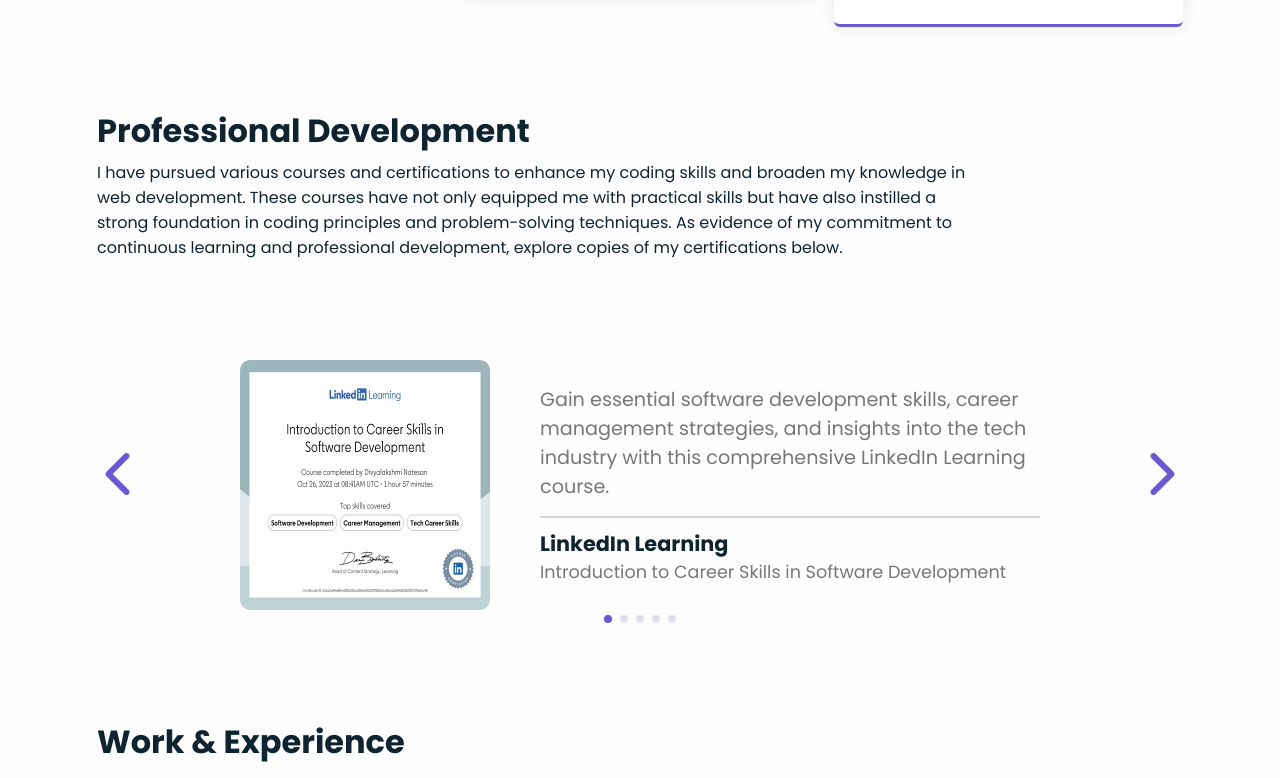
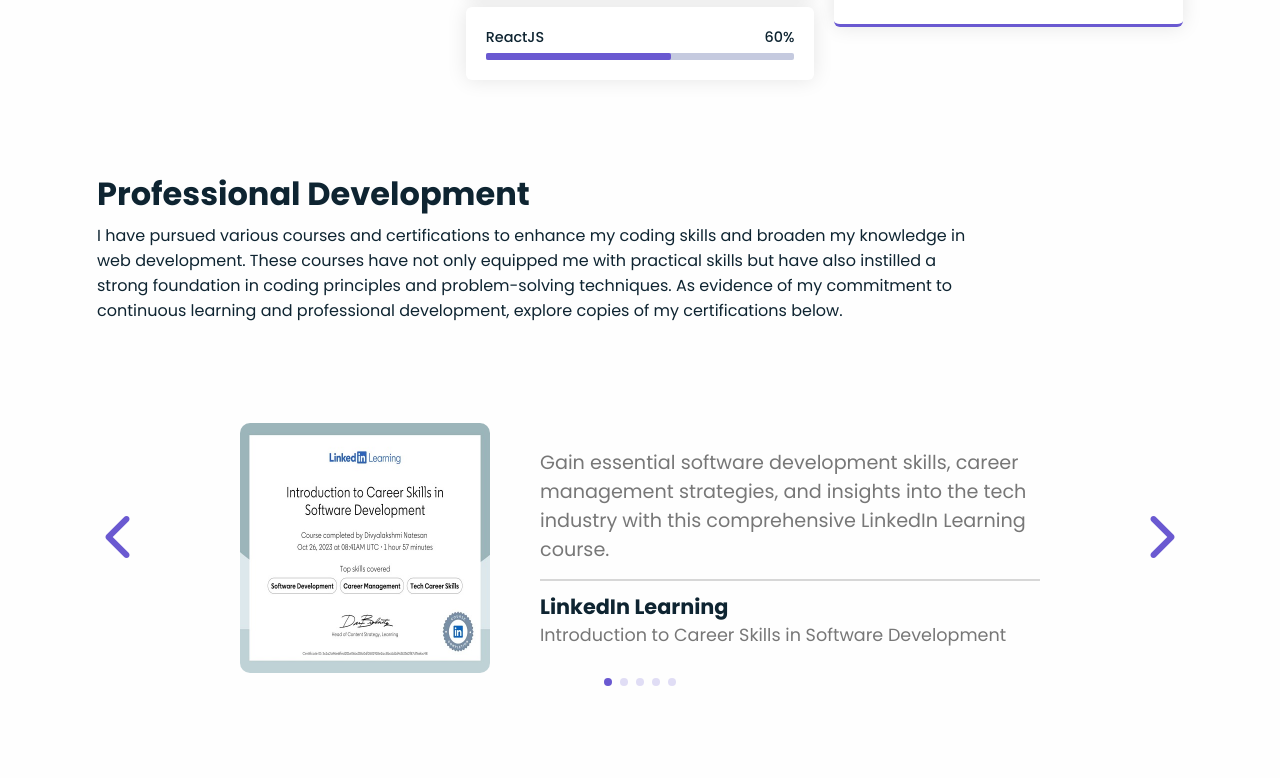
Before and after one commit to DivyaNatchi/divyalakshmi-portfolio, a plain HTML site: page index.html in a window 1280 px wide. Shown: the part 2319-3097 px from the top of the page. Drawn offline with nearby package versions, Linux system fonts and the light colour scheme.

Commit message:
Skill section is updated to add reactjs

```diff
--- a/assets/scss/pages/_skills.scss
+++ b/assets/scss/pages/_skills.scss
@@ -138,6 +138,10 @@
         width: 75%;
       }
 
+      .react::before {
+        width: 60%;
+      }
+
       &:hover {
         transform: scale(1.03);
       }
--- a/index.html
+++ b/index.html
@@ -261,6 +261,13 @@
                     <span>75%</span>
                   </div>
                   <div class="line sass"></div>
+                </li>
+                <li class="bar">
+                  <div class="info">
+                    <span>ReactJS</span>
+                    <span>60%</span>
+                  </div>
+                  <div class="line react"></div>
                 </li>
               </ul>
             </div>
```
Also changed, not shown: assets/css/styles.css, 1 other file.
